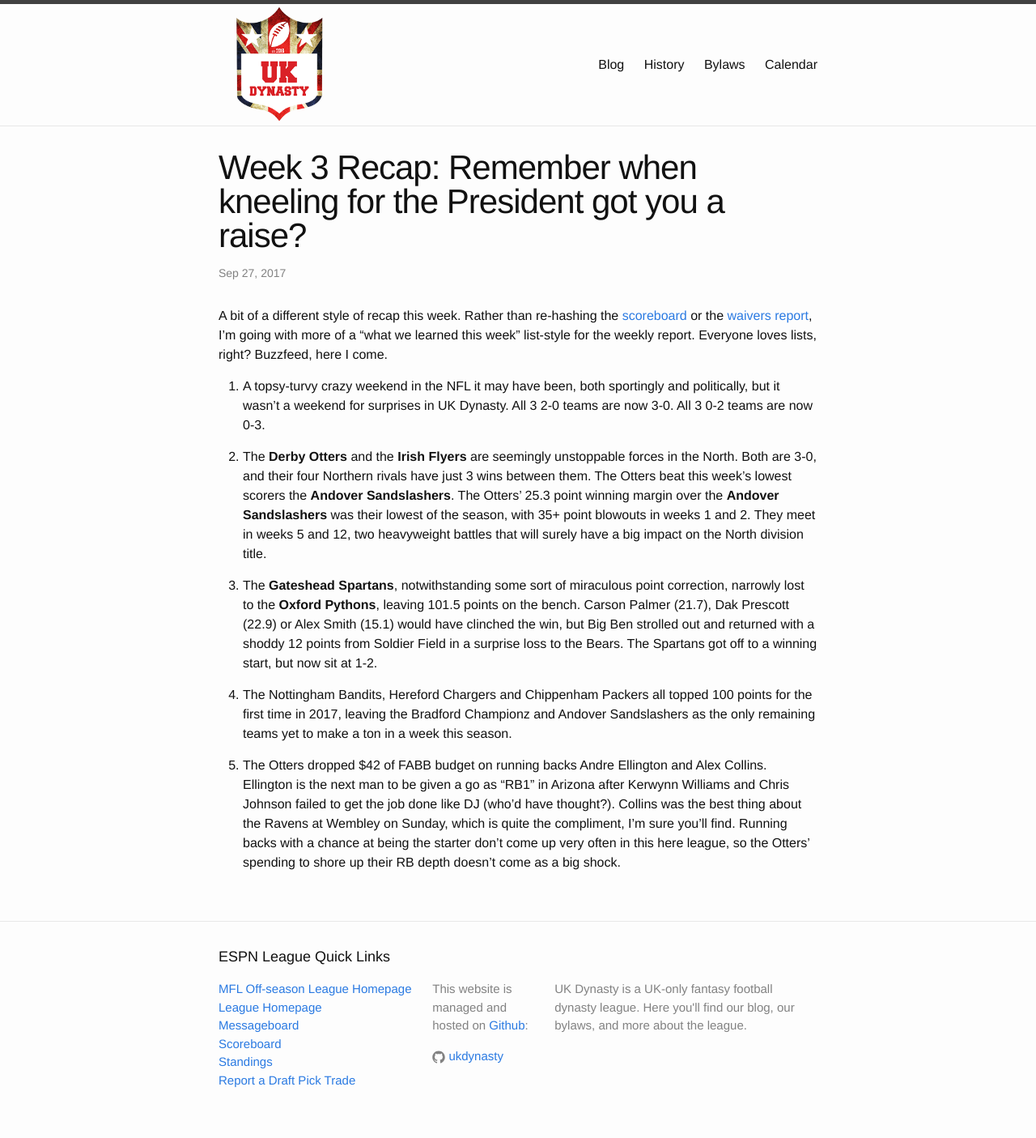
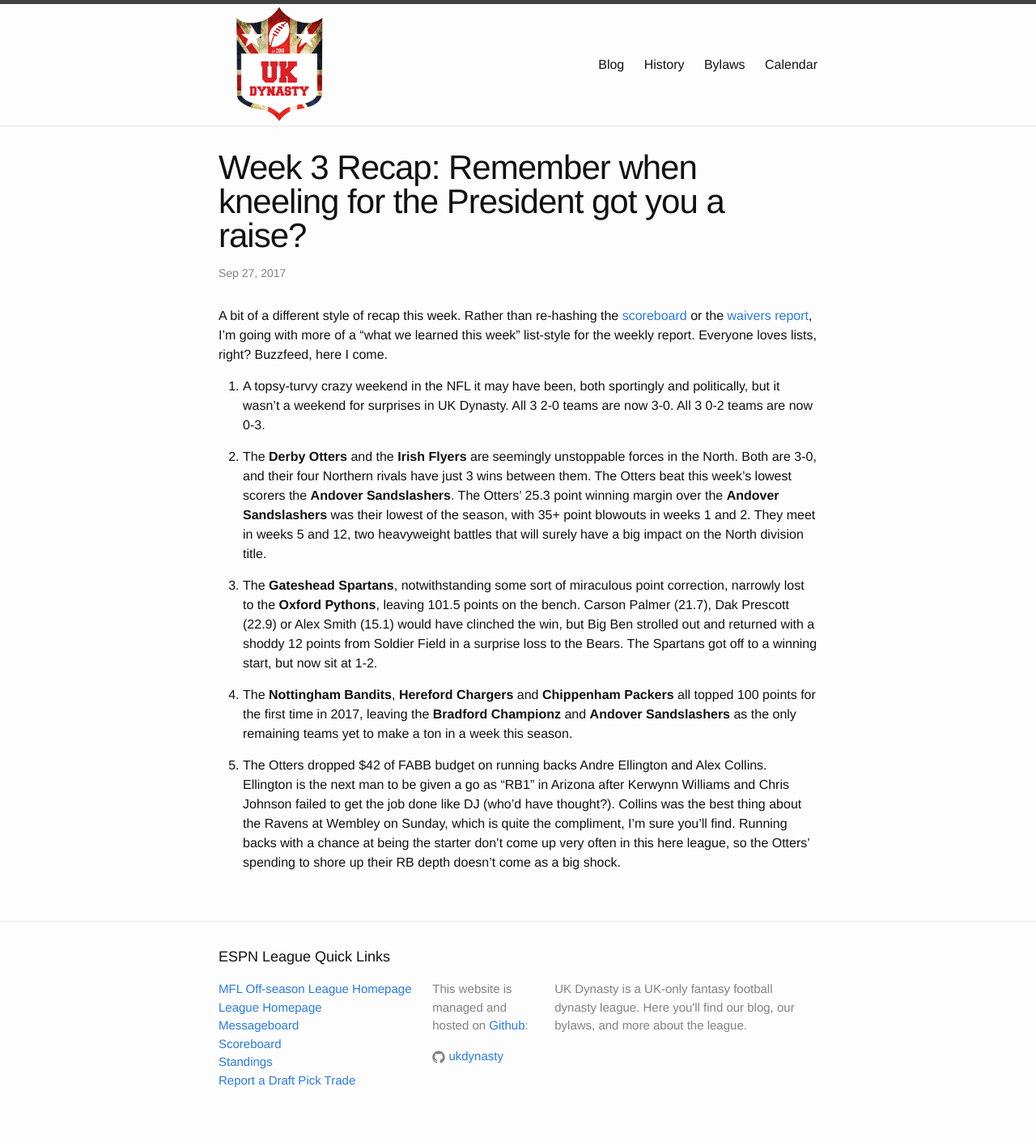
Before and after one commit to UKDynasty/ukdynasty.github.io, a Jekyll site: the page built from _posts/2017-09-27-week-3-recap.md, in a window 1280 px wide. Shown: the whole page at 81% size. Built offline with Jekyll 4.4.1, drawn with Linux system fonts in a browser that asks for light colours.

```diff
--- a/_posts/2017-09-27-week-3-recap.md
+++ b/_posts/2017-09-27-week-3-recap.md
@@ -14,6 +14,6 @@ A bit of a different style of recap this week. Rather than re-hashing the [score
 
 3. The **Gateshead Spartans**, notwithstanding some sort of miraculous point correction, narrowly lost to the **Oxford Pythons**, leaving 101.5 points on the bench. Carson Palmer (21.7), Dak Prescott (22.9) or Alex Smith (15.1) would have clinched the win, but Big Ben strolled out and returned with a shoddy 12 points from Soldier Field in a surprise loss to the Bears. The Spartans got off to a winning start, but now sit at 1-2.
 
-4. The Nottingham Bandits, Hereford Chargers and Chippenham Packers all topped 100 points for the first time in 2017, leaving the Bradford Championz and Andover Sandslashers as the only remaining teams yet to make a ton in a week this season.
+4. The **Nottingham Bandits**, **Hereford Chargers** and **Chippenham Packers** all topped 100 points for the first time in 2017, leaving the **Bradford Championz** and **Andover Sandslashers** as the only remaining teams yet to make a ton in a week this season.
 
 5. The Otters dropped $42 of FABB budget on running backs Andre Ellington and Alex Collins. Ellington is the next man to be given a go as "RB1" in Arizona after Kerwynn Williams and Chris Johnson failed to get the job done like DJ (who'd have thought?). Collins was the best thing about the Ravens at Wembley on Sunday, which is quite the compliment, I'm sure you'll find. Running backs with a chance at being the starter don't come up very often in this here league, so the Otters' spending to shore up their RB depth doesn't come as a big shock.
```
